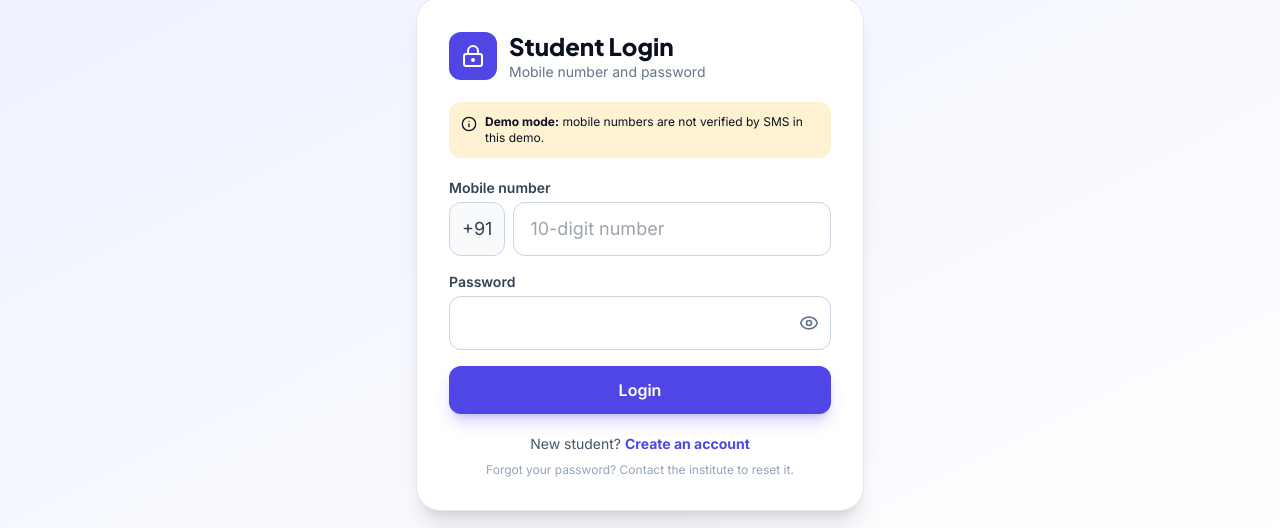
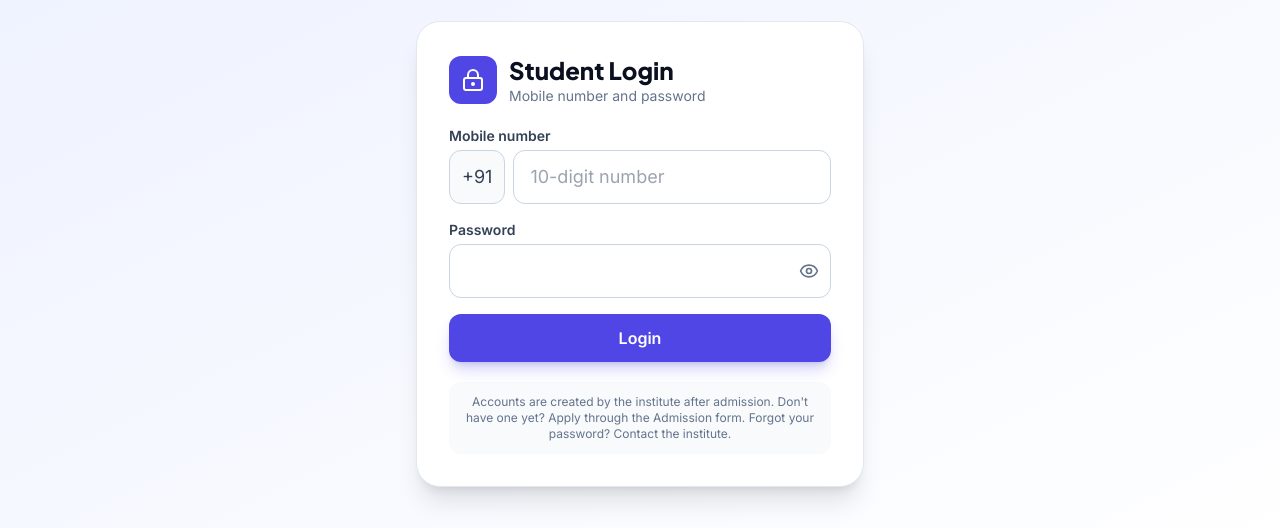
Before and after one commit to dhruvudainiyan-hub/physics-runway, a Next.js app: page /login in a window 1280 px wide. Shown: the part 131-659 px from the top of the page. Built offline with nearby package versions, Linux system fonts and the light colour scheme; no server answers.

Commit message:
Update page.js

```diff
--- a/app/login/page.js
+++ b/app/login/page.js
@@ -1,8 +1,7 @@
 "use client";
 import { useEffect, useState } from "react";
-import Link from "next/link";
 import { useRouter } from "next/navigation";
-import { LockKeyhole, Eye, EyeOff, Loader2, Info } from "lucide-react";
+import { LockKeyhole, Eye, EyeOff, Loader2 } from "lucide-react";
 import { supabase, supabaseReady } from "@/lib/supabase";
 import { useAuth } from "@/components/AuthProvider";
 
@@ -42,7 +41,6 @@ export default function LoginPage() {
     setBusy(true);
     const { error: err } = await supabase.auth.signInWithPassword({ phone: `+91${phone}`, password });
     if (err) { setBusy(false); setError(friendly(err)); }
-    // On success the page redirects automatically.
   }
 
   return (
@@ -54,11 +52,6 @@ export default function LoginPage() {
             <h1 className="text-2xl font-extrabold">Student Login</h1>
             <p className="text-sm text-slate-500">Mobile number and password</p>
           </div>
-        </div>
-
-        <div className="mb-5 flex gap-2 rounded-xl bg-accent-400/20 p-3 text-xs text-navy-900">
-          <Info className="mt-0.5 h-4 w-4 shrink-0" />
-          <p><b>Demo mode:</b> mobile numbers are not verified by SMS in this demo.</p>
         </div>
 
         <form onSubmit={submit} className="space-y-4">
@@ -87,11 +80,11 @@ export default function LoginPage() {
           </button>
         </form>
 
-        <p className="mt-5 text-center text-sm text-slate-600">
-          New student? <Link href="/register/" className="font-bold text-brand-600">Create an account</Link>
+        <p className="mt-5 rounded-xl bg-slate-50 p-3 text-center text-xs text-slate-500">
+          Accounts are created by the institute after admission. Don't have one yet? Apply through the Admission form.
+          Forgot your password? Contact the institute.
         </p>
-        <p className="mt-2 text-center text-xs text-slate-400">Forgot your password? Contact the institute to reset it.</p>
       </div>
     </main>
   );
-                  }
+}
```
